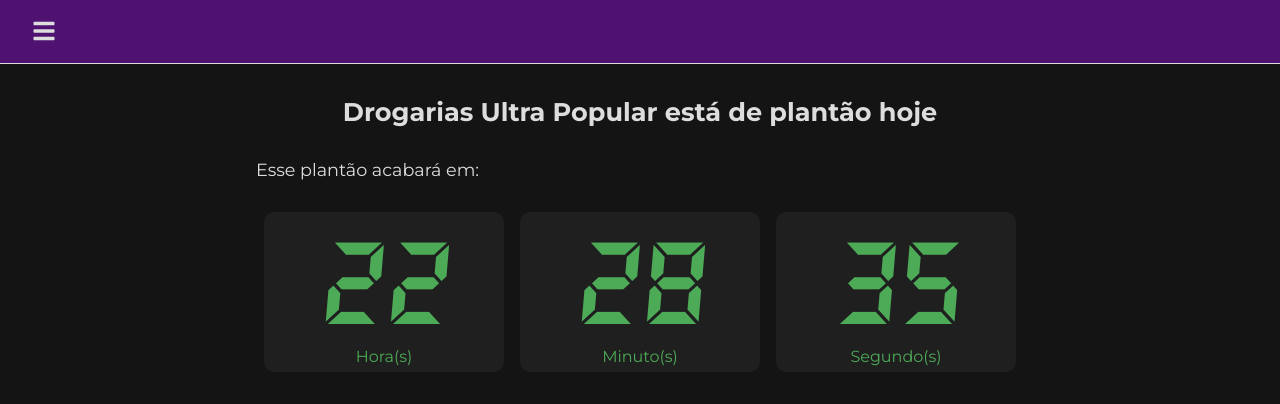
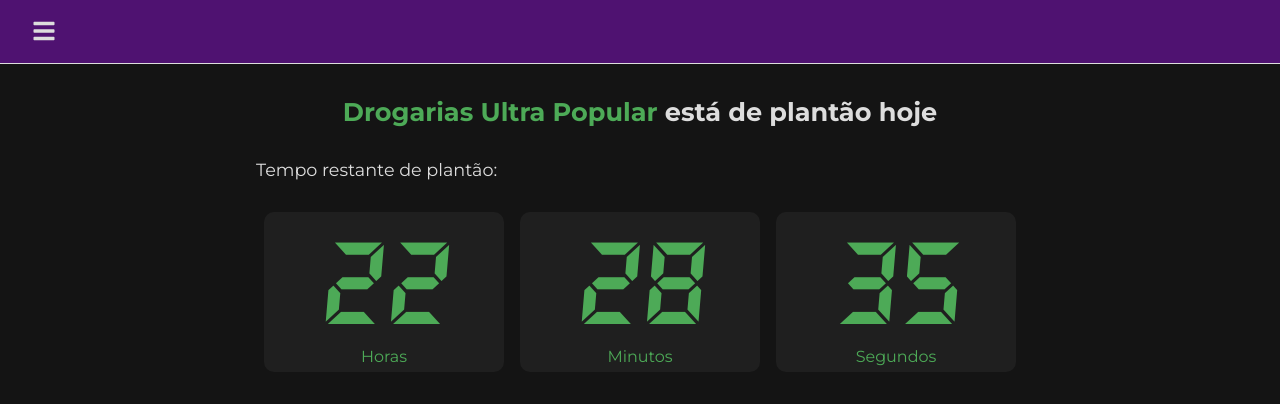
Before and after one commit to JoiaribeAlves/duty, a React (Vite) app: page / in a window 1280 px wide. Shown: the top 404 px of the page. Built offline with nearby package versions, Linux system fonts and the light colour scheme.

Commit message:
Atualiza o temporizador

```diff
--- a/src/components/main/Styles.module.scss
+++ b/src/components/main/Styles.module.scss
@@ -6,6 +6,10 @@
 .title {
 	text-align: center;
 	font-size: 1.6rem;
+
+	span {
+		color: #4daa57;
+	}
 }
 
 .timer {
--- a/src/components/main/index.tsx
+++ b/src/components/main/index.tsx
@@ -26,26 +26,26 @@ export function Main() {
 		<Layout>
 			<>
 				<h1 className={styles.title}>
-					Drogarias Ultra Popular está de plantão hoje
+					<span>Drogarias Ultra Popular</span> está de plantão hoje
 				</h1>
 
 				<div className={styles.timer}>
-					<p>Esse plantão acabará em:</p>
+					<p>Tempo restante de plantão:</p>
 
 					<ul>
 						<li>
 							<p>{hour < 10 ? `0${hour}` : hour}</p>
-							<small>Hora(s)</small>
+							<small>{hour >= 2 ? "Horas" : "Hora"}</small>
 						</li>
 
 						<li>
 							<p>{minute < 10 ? `0${minute}` : minute}</p>
-							<small>Minuto(s)</small>
+							<small>{minute >= 2 ? "Minutos" : "Minuto"}</small>
 						</li>
 
 						<li>
 							<p>{second < 10 ? `0${second}` : second}</p>
-							<small>Segundo(s)</small>
+							<small>{second >= 2 ? "Segundos" : "Segundo"}</small>
 						</li>
 					</ul>
 				</div>
```
